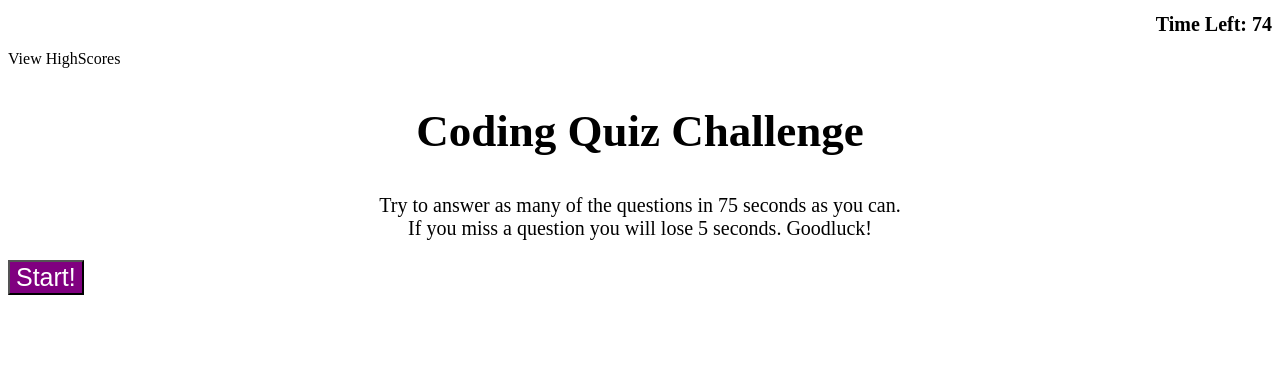
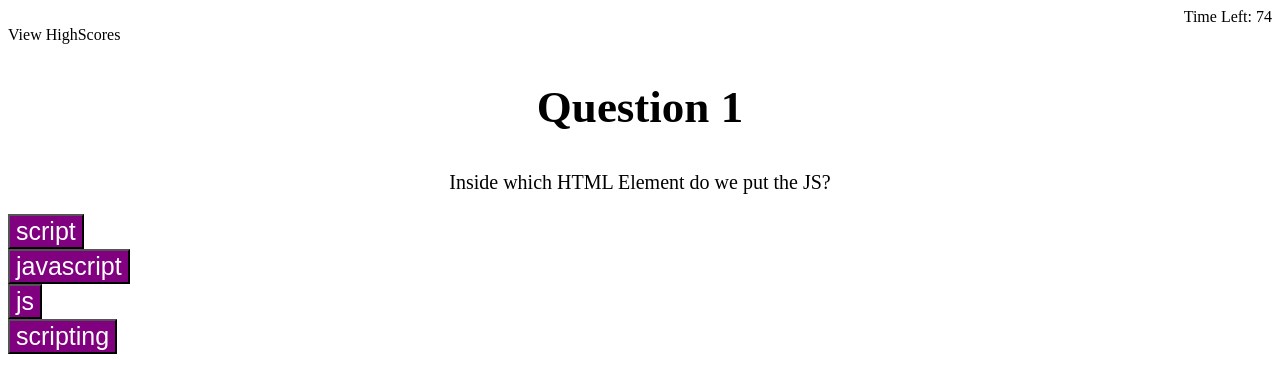
Before and after one commit to patrickodea/JavaScript-Quiz, a plain HTML site: page index.html in a window 1280 px wide. Both pictures are taken after a click on the button "Start!". Drawn offline with Linux system fonts and the light colour scheme.

Commit message:
First question can be displayed

```diff
--- a/assets/script.js
+++ b/assets/script.js
@@ -2,6 +2,8 @@ var buttonClick = document.querySelector("#button");
 var timer = document.querySelector(".timer");
 var quiz = document.querySelector("#quiz");
 var secondsLeft = 76;
+
+
 
     function setTime(event){
         event.preventDefault(setTime);
@@ -11,27 +13,43 @@ var secondsLeft = 76;
 
         if(secondsLeft === 0){
             clearInterval(timeEnd);
+            var quizSection = document.getElementById("quiz");
+            quizSection.style.display = "none";
             sendMessage();
         }
     }, 1000);
- }
+}
 
-    function quizQuestions(){
-        var quizQuestions = document.getElementById("#quiz")
- }
+
+
+function quizQuestionOne(event) {
+    event.preventDefault();
+    var homepageSection = document.querySelector("section");
+    var quizSection = document.createElement("section");
+    quizSection.innerHTML = `
+    <h2>Question 1</h2>
+    <p>Inside which HTML Element do we put the JS?</p>
+    <button>script</button>
+    <button>javascript</button>
+    <button>js</button>
+    <button>scripting</button>
+    `;
+    homepageSection.style.display = "none";
+    document.body.appendChild(quizSection);
+}
 
 
 
 
-
- buttonClick.addEventListener("click", setTime);
- buttonClick.addEventListener("click", quizQuestions);
+buttonClick.addEventListener("click", setTime);
+buttonClick.addEventListener("click", quizQuestionOne);
 
 
 
 function sendMessage(){
     timer.textContent = " ";
     var timeEnd = document.createElement ("h1");
-    h1.setAttribute("Times Up!");
+    timeEnd.textContent = "Times Up";
+    document.body.appendChild(timeEnd);
 
 }
--- a/index.html
+++ b/index.html
@@ -6,12 +6,13 @@
   <meta name="viewport" content="width=device-width, initial-scale=1.0">
   <meta http-equiv="X-UA-Compatible" content="ie=edge">
   <link rel="stylesheet" href="assets/style.css">
+  <link href="https://cdn.jsdelivr.net/npm/bootstrap@5.3.1/dist/css/bootstrap.min.css">
   <title>JavaScript Quiz</title>
 </head>
 <body>
     <!--Timer-->
-   <header>
-  <h1 class="timer"></h1>
+  <header>
+  <div class="timer"></div>
   <a id="highScores">View HighScores</a>
 </header>
 <section>
@@ -21,9 +22,8 @@
     </p>
   <button id="button">Start!</button>
 </section>
-
-<section class = "quiz">
-
+  <div id="quiz"></div>
+<section>
 
 
 </section>
```
